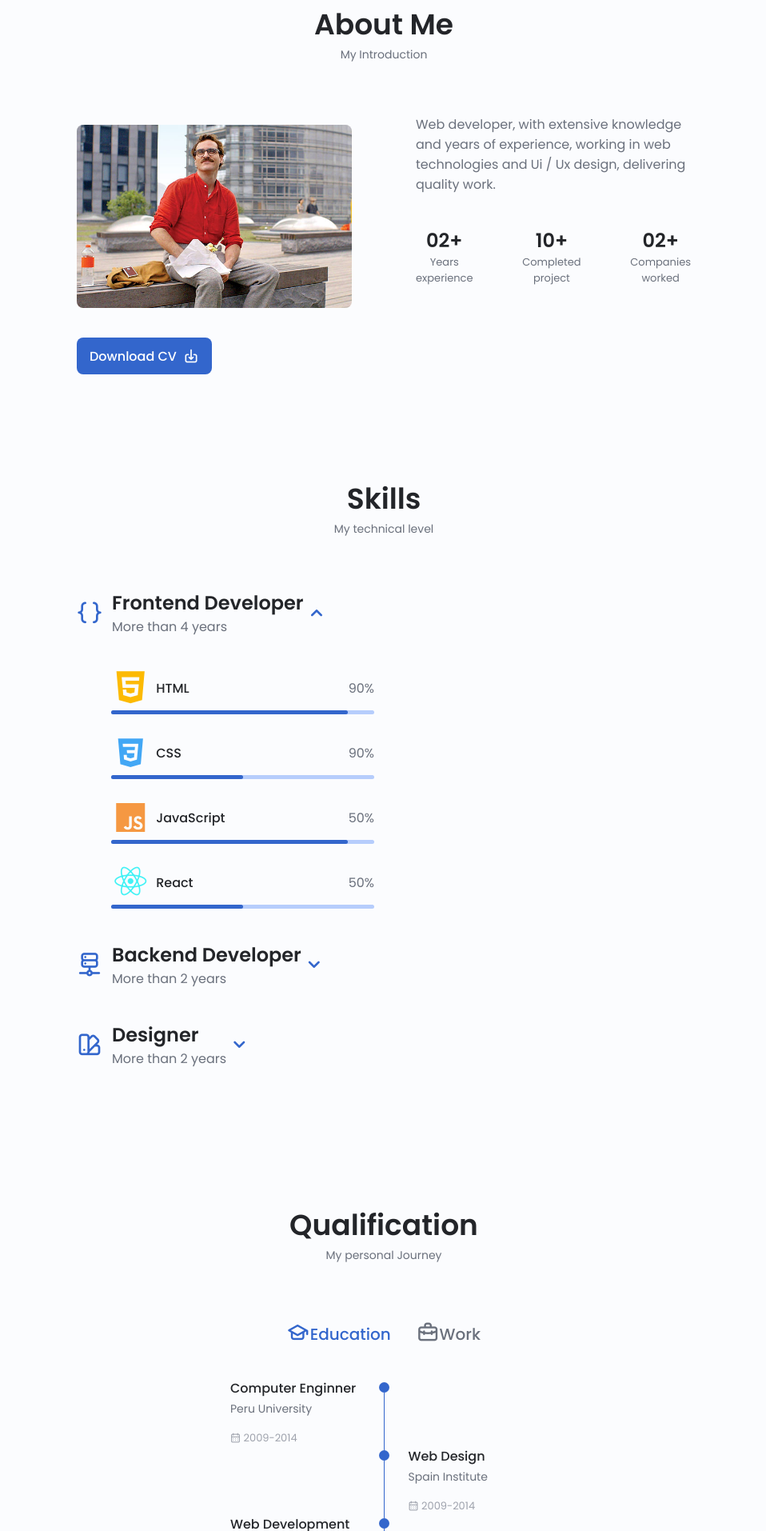
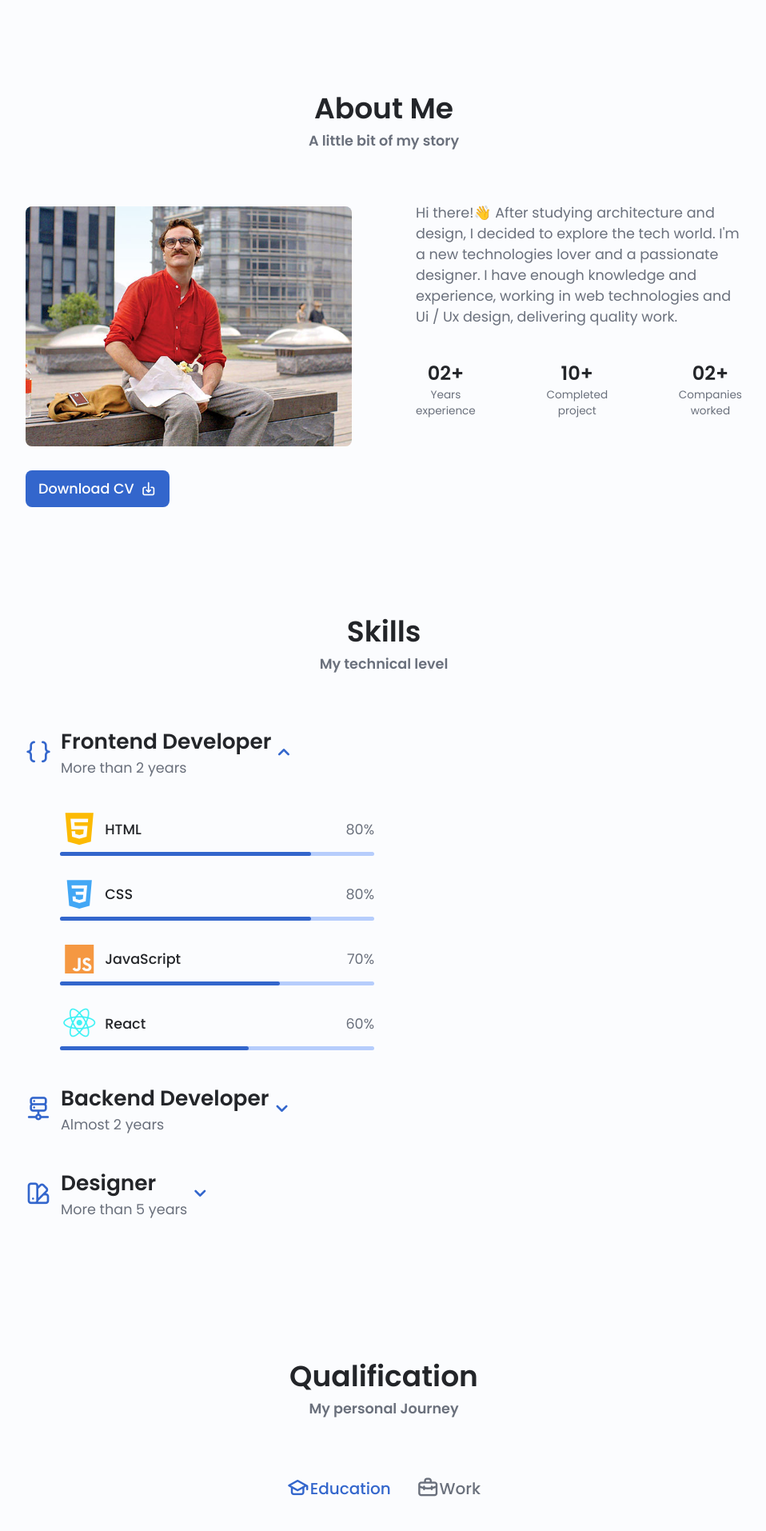
Before and after one commit to DavidMontoya24/personal-website, a plain HTML site: page index.html in a window 1280 px wide. Shown: the part 660-2574 px from the top of the page at 80% size, without its empty margins (160-1118 px from the left). Drawn offline with nearby package versions, Linux system fonts and the light colour scheme.

Commit message:
add some changes

```diff
--- a/assets/css/styles.css
+++ b/assets/css/styles.css
@@ -1,5 +1,5 @@
 /*==================== GOOGLE FONTS ====================*/
-@import url("https://fonts.googleapis.com/css2?family=Poppins:wght@400;500;600&display=swap");
+@import url("https://fonts.googleapis.com/css2?family=Poppins:wght@400;500;600;700;800&display=swap");
 
 /*==================== VARIABLES CSS ====================*/
 :root {
@@ -11,6 +11,7 @@
 
     /* HSL color mode */
     --first-color: hsl(var(--hue-color), 60%, 50%);
+    --first-color-darker: hsl(var(--hue-color), 65%, 25%);
     --first-color-second: hsl(var(--hue-color), 69%, 61%);
     --first-color-alt: hsl(var(--hue-color), 65%, 60%);
     --first-color-lighter: hsl(var(--hue-color), 92%, 85%);
@@ -31,13 +32,15 @@
     --h1-font-size: 1.5rem;
     --h2-font-size: 1.25rem;
     --h3-font-size: 1.125rem;
-    --normal-font-size: .938rem;
-    --small-font-size: .813rem;
+    --normal-font-size: .95rem;
+    --small-font-size: .85rem;
     --smaller-font-size: .75rem;
 
     /*========== Font weight ==========*/
     --font-medium: 500;
     --font-semi-bold: 600;
+    --font-bold: 700;
+    --font-extra-bold: 800;
 
     /*========== Margenes Bottom ==========*/
     /* .25rem = 4px, .5rem = 8px, .75rem = 12px ... */
@@ -57,15 +60,15 @@
 }
 
 /* Font size for large devices */
-@media screen and (min-width: 968px) {
+@media screen and (min-width: 980px) {
     :root {
         --big-font-size: 3rem;
         --h1-font-size: 2.25rem;
         --h2-font-size: 1.5rem;
         --h3-font-size: 1.25rem;
-        --normal-font-size: 1rem;
-        --small-font-size: .875rem;
-        --smaller-font-size: .813rem;
+        --normal-font-size: 1.1rem;
+        --small-font-size: 1rem;
+        --smaller-font-size: .85rem;
     }
 }
 
@@ -76,9 +79,9 @@ body.dark-theme{
   --first-color-second: hsl(var(--hue-color), 30%, 8%);
   --title-color: hsl(var(--hue-color), 8%, 95%);
   --text-color: hsl(var(--hue-color), 8%, 75%);
-  --input-color: hsl(var(--hue-color), 29%, 16%);
-  --body-color: hsl(var(--hue-color), 28%, 12%);
-  --container-color: hsl(var(--hue-color), 29%, 16%);
+  --input-color: hsl(var(--hue-color), 15%, 25%);
+  --body-color: hsl(var(--hue-color), 10%, 12%);
+  --container-color: hsl(var(--hue-color), 25%, 20%);
   --scroll-bar-color: hsl(var(--hue-color), 12%, 45%);
   --scroll-thumb-color: hsl(var(--hue-color), 12%, 35%);
 }
@@ -149,7 +152,8 @@ img {
 
 .section__subtitle {
   display: block;
-  font-size: var(--small-font-size);
+  font-size: var(--normal-font-size);
+  font-weight: var(--font-semi-bold);
   margin-bottom: var(--mb-3);
 }
 
@@ -160,7 +164,7 @@ img {
 
 /*==================== LAYOUT ====================*/
 .container {
-  max-width: 768px;
+  max-width: 896px;
   margin-left: var(--mb-1-5);
   margin-right: var(--mb-1-5);
 }
@@ -192,7 +196,7 @@ img {
 .nav__logo,
 .nav__toggle{
   color: var(--title-color);
-  font-weight: var(--font-medium);
+  font-weight: var(--font-bold);
 }
 
 .nav__logo:hover{
@@ -318,9 +322,9 @@ img {
 }
 
 .home__subtitle{
-  font-size: var(--h3-font-size);
-  color: var(--text-color);
-  font-weight: var(--font-medium);
+  font-size: var(--h2-font-size);
+  color: var(--first-color);
+  font-weight: var(--font-semi-bold);
   margin-bottom: var(--mb-0-75) ;
 }
 
@@ -367,7 +371,7 @@ img {
 }
 
 .button:hover{
-  background-color: var(--first-color-alt);
+  background-color: var(--first-color-darker);
 }
 
 .button__icon{
@@ -519,7 +523,7 @@ img {
 }
 
 .skills__html{
-  width: 90%;
+  width: 80%;
 }
 
 .skills__html-icon{
@@ -529,7 +533,7 @@ img {
 }
 
 .skills__css{
-  width: 50%;
+  width: 80%;
 }
 
 .skills__css-icon{
@@ -539,7 +543,7 @@ img {
 }
 
 .skills__js{
-  width: 90%;
+  width: 70%;
 }
 
 .skills__js-icon{
@@ -549,7 +553,7 @@ img {
 }
 
 .skills__react{
-  width: 50%;
+  width: 60%;
 }
 
 .skills__react-icon{
@@ -560,7 +564,7 @@ img {
 }
 
 .skills__ror{
-  width: 90%;
+  width: 80%;
 }
 
 .skills__ror-icon{
@@ -579,7 +583,7 @@ img {
 }
 
 .skills__postgresql{
-  width: 90%;
+  width: 60%;
 }
 
 .skills__postgresql-icon{
@@ -588,7 +592,7 @@ img {
 }
 
 .skills__figma{
-  width: 90%;
+  width: 80%;
 }
 
 .skills__figma-icon{
@@ -597,7 +601,7 @@ img {
 }
 
 .skills__xd{
-  width: 90%;
+  width: 80%;
 }
 
 .skills__xd-icon{
@@ -615,7 +619,7 @@ img {
 }
 
 .skills__il{
-  width: 50%;
+  width: 90%;
 }
 
 .skills__il-icon{
@@ -779,7 +783,7 @@ img {
 .services__modal-content{
   position: relative;
   background-color: var(--container-color);
-  padding: 1.5rem;
+  padding: 2.5rem;
   border-radius: .5rem;
 }
 
@@ -999,16 +1003,19 @@ img {
 }
 
 .footer__container{
+  align-items: center;
+  justify-items: center;
   row-gap: 3.5rem;
 }
 
 .footer__bg{
-  background-color: var(--first-color-second);
+  background-color: var(--first-color);
   padding: 2rem 0 3rem;
 }
 
 .footer__title{
   font-size: var(--h1-font-size);
+  line-height: 2rem;
   margin-bottom: var(--mb-0-25);
 }
 
@@ -1020,6 +1027,7 @@ img {
   display: flex;
   flex-direction: column;
   row-gap: 1.5rem;
+  align-items: center;
 }
 
 .footer__link:hover{
@@ -1165,7 +1173,7 @@ img {
   }
 }
 
-@media screen and (min-width: 768px){
+@media screen and (min-width: 800px){
   .container{
     margin-left: auto;
     margin-right: auto;
@@ -1232,7 +1240,9 @@ img {
     column-gap: 5rem;
   }
   .about__img{
-    width: 350px;
+    width: 480px;
+    height: 300px;
+    object-fit: cover;
   }
   .about__description{
     text-align: initial;
@@ -1319,10 +1329,10 @@ img {
   }
 
   .home__blob{
-    width: 320px;
+    width: 480px;
   }
   .home__social{
-    transform: translateX(-6rem);
+    transform: translateX(-2rem);
   }
 
   .services__container{
--- a/index.html
+++ b/index.html
@@ -16,13 +16,13 @@
         <!--==================== CSS ====================-->
         <link rel="stylesheet" href="assets/css/styles.css">
 
-        <title>Responsive Portfolio Website</title>
+        <title>David Montoya Portfolio</title>
     </head>
     <body>
         <!--==================== HEADER ====================-->
         <header class="header" id="header">
             <nav class="nav container">
-                <a href="#" class="nav__logo">David</a>
+                <a href="#" class="nav__logo">David.</a>
 
                 <div class="nav__menu" id="nav-menu">
                     <ul class="nav__list grid">
@@ -118,7 +118,7 @@
                             <h2>Hello, I'm</h2>
                             <h1 class="home__title">David Montoya</h1>
                             <h3 class="home__subtitle">Full Stack Developer</h3>
-                            <p class="home__description">Web developer, with extensive knowledge and years of experience, working in web technologies and Ui / Ux design, delivering quality work.</p>
+                            <p class="home__description">I'm a young full stack web developer, based in Lima, Peru. Creative, enthusiast and always looking for new opportunities that make a positive social impact.</p>
                             <a href="#contact" class="button button-flex">
                                 Contact me <i class="uil uil-message button__icon"></i>
                             </a>
@@ -138,13 +138,13 @@
             <!--==================== ABOUT ====================-->
             <section class="about section" id="about">
                 <h2 class="section__title">About Me</h2>
-                <span class="section__subtitle">My Introduction</span>
+                <span class="section__subtitle">A little bit of my story</span>
 
                 <div class="about__container container grid">
                     <img src="assets/img/about.jpg" alt="" class="about__img">
 
                     <div class="about__data">
-                        <p class="about__description">Web developer, with extensive knowledge and years of experience, working in web technologies and Ui / Ux design, delivering quality work.</p>
+                        <p class="about__description">Hi there!👋 After studying architecture and design, I decided to explore the tech world. I'm a new technologies lover and a passionate designer. I have enough knowledge and experience, working in web technologies and Ui / Ux design, delivering quality work.</p>
 
                         <div class="about__info">
                             <div>
@@ -186,7 +186,7 @@
 
                                 <div>
                                     <h1 class="skills_title">Frontend Developer</h1>
-                                    <span class="skills_subtitle">More than 4 years</span>
+                                    <span class="skills_subtitle">More than 2 years</span>
                                 </div>
 
                                 <i class="uil uil-angle-down skills__arrow"></i>
@@ -199,7 +199,7 @@
                                             <i class="uil uil-html5 skills__html-icon"></i>
                                             <h3 class="skills__name">HTML</h3>
                                         </div>
-                                        <span class="skills__number">90%</span>
+                                        <span class="skills__number">80%</span>
                                     </div>
                                     <div class="skills__bar">
                                         <span class="skills__percentage skills__html"></span>
@@ -212,7 +212,7 @@
                                             <i class='bx bxl-css3 skills__css-icon' ></i>
                                             <h3 class="skills__name">CSS</h3>
                                         </div>
-                                        <span class="skills__number">90%</span>
+                                        <span class="skills__number">80%</span>
                                     </div>
                                     <div class="skills__bar">
                                         <span class="skills__percentage skills__css"></span>
@@ -225,7 +225,7 @@
                                             <i class='bx bxl-javascript skills__js-icon'></i>
                                             <h3 class="skills__name">JavaScript</h3>
                                         </div>
-                                        <span class="skills__number">50%</span>
+                                        <span class="skills__number">70%</span>
                                     </div>
                                     <div class="skills__bar">
                                         <span class="skills__percentage skills__js"></span>
@@ -238,7 +238,7 @@
                                             <i class='bx bxl-react skills__react-icon' ></i>
                                             <h3 class="skills__name">React</h3>
                                         </div>
-                                        <span class="skills__number">50%</span>
+                                        <span class="skills__number">60%</span>
                                     </div>
                                     <div class="skills__bar">
                                         <span class="skills__percentage skills__react"></span>
@@ -255,7 +255,7 @@
 
                                 <div>
                                     <h1 class="skills_title">Backend Developer</h1>
-                                    <span class="skills_subtitle">More than 2 years</span>
+                                    <span class="skills_subtitle">Almost 2 years</span>
                                 </div>
 
                                 <i class="uil uil-angle-down skills__arrow"></i>
@@ -268,7 +268,7 @@
                                             <img src="/assets/icons/ror-logo.png" class="skills__ror-icon" alt="">
                                             <h3 class="skills__name">Ruby on Rails</h3>
                                         </div>
-                                        <span class="skills__number">90%</span>
+                                        <span class="skills__number">80%</span>
                                     </div>
                                     <div class="skills__bar">
                                         <span class="skills__percentage skills__ror"></span>
@@ -281,7 +281,7 @@
                                             <i class="uil uil-java-script skills__node-icon"></i>
                                             <h3 class="skills__name">Node JS</h3>
                                         </div>
-                                        <span class="skills__number">90%</span>
+                                        <span class="skills__number">50%</span>
                                     </div>
                                     <div class="skills__bar">
                                         <span class="skills__percentage skills__nodejs"></span>
@@ -294,7 +294,7 @@
                                             <img src="/assets/icons/postgresql-logo.png" class="skills__postgresql-icon" alt="">
                                             <h3 class="skills__name">PostgreSQL</h3>
                                         </div>
-                                        <span class="skills__number">50%</span>
+                                        <span class="skills__number">60%</span>
                                     </div>
                                     <div class="skills__bar">
                                         <span class="skills__percentage skills__postgresql"></span>
@@ -311,7 +311,7 @@
 
                                 <div>
                                     <h1 class="skills_title">Designer</h1>
-                                    <span class="skills_subtitle">More than 2 years</span>
+                                    <span class="skills_subtitle">More than 5 years</span>
                                 </div>
 
                                 <i class="uil uil-angle-down skills__arrow"></i>
@@ -324,7 +324,7 @@
                                             <img src="/assets/icons/figma-logo.png" class="skills__figma-icon" alt="">
                                             <h3 class="skills__name">Figma</h3>
                                         </div>
-                                        <span class="skills__number">90%</span>
+                                        <span class="skills__number">80%</span>
                                     </div>
                                     <div class="skills__bar">
                                         <span class="skills__percentage skills__figma"></span>
@@ -337,7 +337,7 @@
                                             <img src="/assets/icons/adobexd-logo.png" class="skills__xd-icon" alt="">
                                             <h3 class="skills__name">Adobe XD</h3>
                                         </div>
-                                        <span class="skills__number">90%</span>
+                                        <span class="skills__number">80%</span>
                                     </div>
                                     <div class="skills__bar">
                                         <span class="skills__percentage skills__xd"></span>
@@ -350,7 +350,7 @@
                                             <img src="/assets/icons/adobe-photoshop-logo.png" class="skills__ps-icon" alt="">
                                             <h3 class="skills__name">Adobe Photoshop</h3>
                                         </div>
-                                        <span class="skills__number">50%</span>
+                                        <span class="skills__number">90%</span>
                                     </div>
                                     <div class="skills__bar">
                                         <span class="skills__percentage skills__ps"></span>
@@ -363,7 +363,7 @@
                                             <img src="/assets/icons/adobe-Illustrator-logo.png" class="skills__il-icon" alt="">
                                             <h3 class="skills__name">Adobe Illustrator</h3>
                                         </div>
-                                        <span class="skills__number">50%</span>
+                                        <span class="skills__number">90%</span>
                                     </div>
                                     <div class="skills__bar">
                                         <span class="skills__percentage skills__il"></span>
@@ -847,11 +847,11 @@
                 <div class="contact__container container grid">
                     <div>
                         <div class="contact__information">
-                            <i class="uil uil-phone contact__icon"></i>
+                            <i class="uil uil-whatsapp contact__icon"></i>
 
                             <div>
-                                <h3 class="contact__title">Call Me</h3>
-                                <span class="contact__subtitle">999-777-666</span>
+                                <h3 class="contact__title">WhatsApp</h3>
+                                <span class="contact__subtitle">+51 987 655 963</span>
                             </div>
                         </div>
 
@@ -913,8 +913,8 @@
         <footer class="footer">
             <div class="footer__bg">
                 <div class="footer__container container grid">
-                    <div>
-                        <h1 class="footer__title">David</h1>
+                    <div style="text-align: center;">
+                        <h1 class="footer__title">David Montoya</h1>
                         <span class="footer__subtitle">Frontend Developer</span>
                     </div>
 
@@ -951,20 +951,6 @@
 
         <!--==================== SWIPER JS ====================-->
         <script src="/assets/js/swiper-bundle.min.js"></script>
-        <!-- <script type="module">
-            let swiper = new Swiper('.portfolio__container', {
-              cssMode: true,
-              navigation: {
-                nextEl: '.swiper-button-next',
-                prevEl: '.swiper-button-prev',
-              },
-              pagination: {
-                el: '.swiper-pagination'
-              },
-              mousewheel: true,
-              keyboard: true,
-            });
-          </script> -->
 
         <!--==================== MAIN JS ====================-->
         <script src="assets/js/main.js"></script>
```
